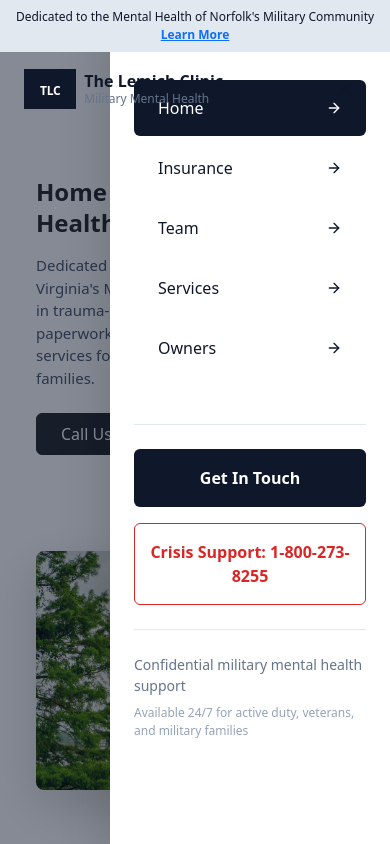
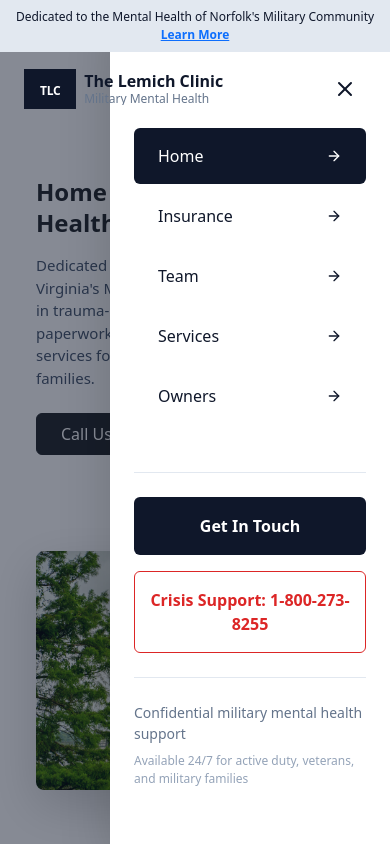
Before and after one commit to alexgoodestudio/lemich_clinic, a React (Vite) app: page / in a window 390 px wide. Both pictures are taken after a click on the button "Toggle navigation menu". Shown: the top 844 px of the page. Built offline with nearby package versions, Linux system fonts and the light colour scheme.

Commit message:
mobile nav margin

```diff
--- a/src/assets/Components/Nav.jsx
+++ b/src/assets/Components/Nav.jsx
@@ -129,19 +129,20 @@ function Nav() {
         <div className="container-fluid px-4 px-lg-5">
           <div className="row align-items-center py-3">
 
-            {/* Logo Section - Far Left */}
-            <div className="col-auto">
+            {/* Logo Section - Flexible on mobile, auto on desktop */}
+            <div className="col col-lg-auto" style={{ minWidth: 0 }}>
               <div ref={logoRef}>
                 <a
                   href="/"
                   className="d-inline-flex align-items-center text-decoration-none group"
+                  style={{ maxWidth: '100%' }}
                   onClick={(e) => {
                     e.preventDefault();
                     handleLinkClick('/');
                   }}
                 >
                   <div
-                    className="bg-slate-900 text-white px-3 py-2 me-2 transition-all duration-300"
+                    className="bg-slate-900 text-white px-3 py-2 me-2 transition-all duration-300 flex-shrink-0"
                     style={{
                       backgroundColor: '#0f172a',
                       transition: 'all 0.3s ease'
@@ -151,11 +152,11 @@ function Nav() {
                   >
                     <span className="text-sm fw-bold" style={{ letterSpacing: '-0.025em' }}>TLC</span>
                   </div>
-                  <div>
-                    <span className="text-slate-900 fw-semibold d-block lh-1" style={{ fontSize: '1rem', color: '#0f172a' }}>
+                  <div style={{ minWidth: 0 }}>
+                    <span className="text-slate-900 fw-semibold d-block lh-1" style={{ fontSize: '1rem', color: '#0f172a', whiteSpace: 'nowrap', overflow: 'hidden', textOverflow: 'ellipsis' }}>
                       The Lemich Clinic
                     </span>
-                    <span className="text-slate-600 d-block lh-1 mt-1" style={{ fontSize: '0.75rem', color: '#64748b' }}>
+                    <span className="text-slate-600 d-block lh-1 mt-1" style={{ fontSize: '0.75rem', color: '#64748b', whiteSpace: 'nowrap', overflow: 'hidden', textOverflow: 'ellipsis' }}>
                       Military Mental Health
                     </span>
                   </div>
@@ -172,7 +173,7 @@ function Nav() {
               >
                 <ul className="d-flex align-items-center gap-4 mb-0 list-unstyled">
                   {navLinks.map((link) => (
-                    <li key={link.href} className="nav-item">
+                    <li key={link.href} className="nav-item ">
                       <a
                         href={link.href}
                         className={`nav-link text-decoration-none px-3 py-2 rounded-pill transition-all duration-300 fw-medium ${
@@ -259,7 +260,7 @@ function Nav() {
             </div>
 
             {/* Mobile Menu Toggle - Far Right on Mobile Only */}
-            <div className="col-auto d-lg-none ms-auto">
+            <div className="col-auto d-lg-none">
               <button
                 className="btn btn-link p-2 text-decoration-none"
                 style={{ color: '#0f172a' }}
@@ -299,7 +300,7 @@ function Nav() {
             <div className="px-4">
 
               {/* Mobile Navigation Links */}
-              <div className="mb-5">
+              <div className="mb-5 mt-5">
                 <ul className="list-unstyled mb-0">
                   {navLinks.map((link) => (
                     <li key={link.href} className="mb-1">
```
